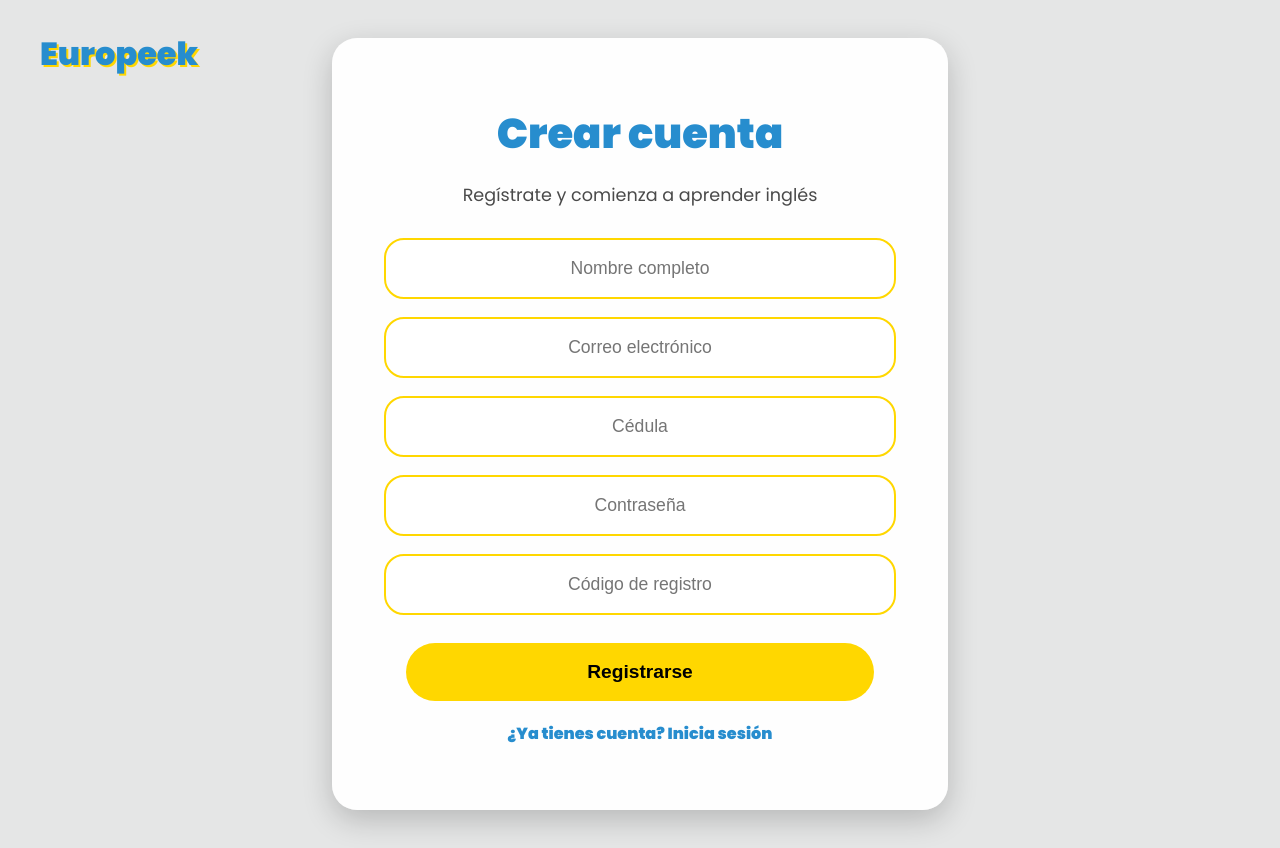
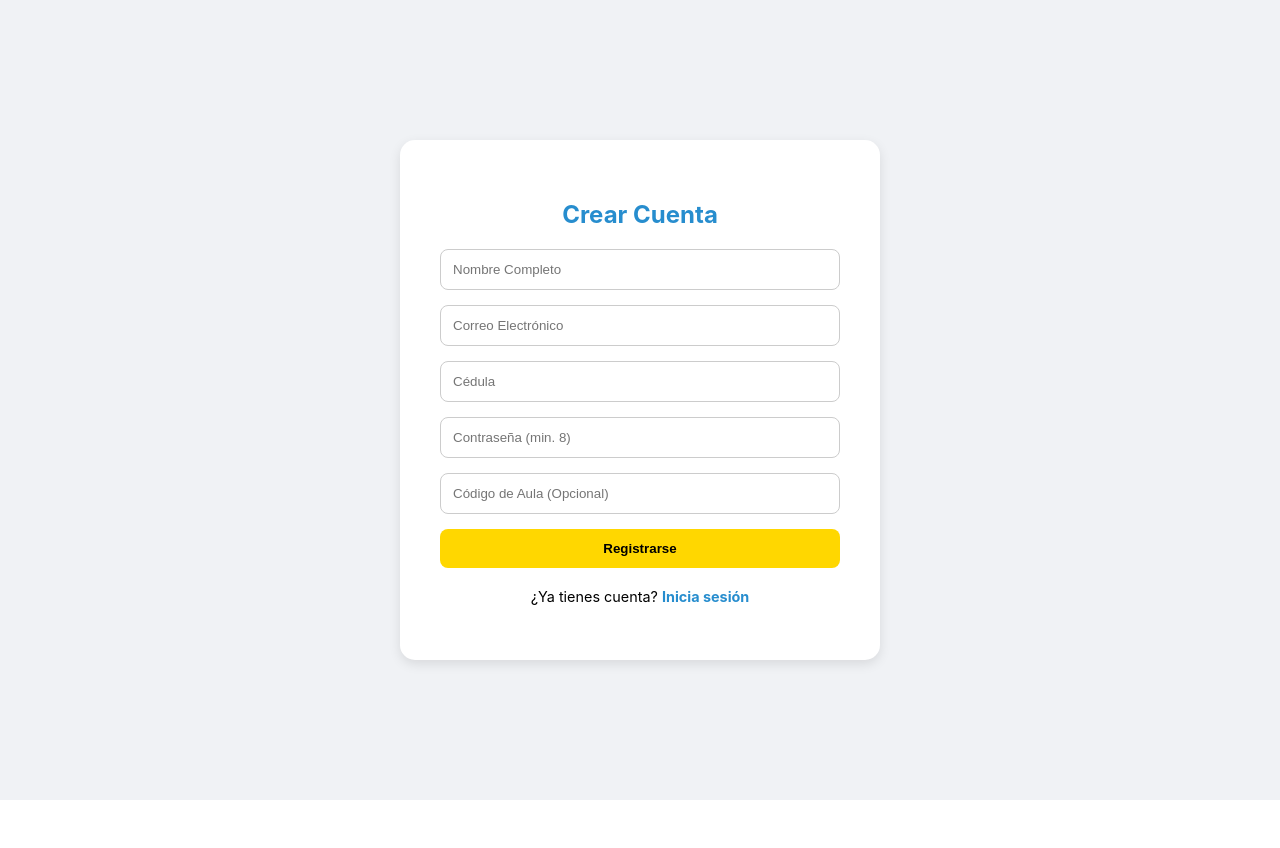
Before and after one commit to JonnathanI/TesisFront, a React (Create React App) app: page /register in a window 1280 px wide. After the commit the page ends 800 px from the top, so only its background shows below. Built offline with nearby package versions, Linux system fonts and the light colour scheme.

Commit message:
login y registro

```diff
--- a/src/Pages/Register.tsx
+++ b/src/Pages/Register.tsx
@@ -1,297 +1,79 @@
-import React, { useEffect, useMemo, useState } from "react";
+import React, { useState } from "react";
 import { useNavigate } from "react-router-dom";
 import { motion } from "framer-motion";
 import { register } from "../api/auth.service";
 
-// ===== COLORES =====
-const COLOR_PRIMARY_BLUE = "#278DCE";
-const COLOR_SECONDARY_YELLOW = "#FFD700";
-const COLOR_BG_LIGHT = "#E5E6E6";
-const COLOR_CARD_BG = "rgba(255, 255, 255, 0.95)";
-const COLOR_TEXT_DARK = "#4A4A4A";
-const COLOR_ERROR = "#ff4d4f";
-const COLOR_SUCCESS = "#52c41a";
-
-// ===== VALIDADORES =====
-const validators = {
-  fullName: (v: string) => {
-    if (!v.trim()) return "El nombre es obligatorio";
-    return null; // El bloqueo en handleChange ya asegura que solo haya letras
-  },
-  username: (v: string) => {
-    if (!v.trim()) return "El correo es obligatorio";
-    if (!v.includes("@")) return "El correo debe incluir un '@'";
-    if (!v.includes(".")) return "El correo debe incluir un dominio (punto)";
-    const emailRegex = /^[^\s@]+@[^\s@]+\.[^\s@]+$/;
-    return emailRegex.test(v) ? null : "Formato de correo no válido";
-  },
-  cedula: (v: string) => {
-    if (!v.trim()) return "La cédula es obligatoria";
-    return v.length === 10 ? null : "Debe tener exactamente 10 dígitos";
-  },
-  password: (v: string) => {
-    if (!v.trim()) return "La contraseña es obligatoria";
-    return v.length >= 6 ? null : "Mínimo 6 caracteres";
-  },
-  registrationCode: (v: string) => null, // Opcional
-};
-
-const getPasswordStrength = (password: string) => {
-  let score = 0;
-  if (password.length >= 6) score++;
-  if (/[A-Z]/.test(password)) score++;
-  if (/[0-9]/.test(password)) score++;
-  if (/[^A-Za-z0-9]/.test(password)) score++;
-  return score;
-};
-
 export default function Register() {
   const navigate = useNavigate();
-
   const [form, setForm] = useState({
     fullName: "",
-    username: "",
+    email: "",
     password: "",
     cedula: "",
     registrationCode: "",
   });
-
-  const [fieldErrors, setFieldErrors] = useState<Record<string, string | null>>({});
-  const [touched, setTouched] = useState<Record<string, boolean>>({});
   const [error, setError] = useState<string | null>(null);
   const [loading, setLoading] = useState(false);
-
-  useEffect(() => {
-    const id = "poppins-font";
-    if (!document.getElementById(id)) {
-      const link = document.createElement("link");
-      link.id = id;
-      link.rel = "stylesheet";
-      link.href = "https://fonts.googleapis.com/css2?family=Poppins:wght@400;700;900&display=swap";
-      document.head.appendChild(link);
-    }
-    document.body.style.margin = "0";
-    document.body.style.backgroundColor = COLOR_BG_LIGHT;
-    document.body.style.color = COLOR_TEXT_DARK;
-    document.body.style.fontFamily = "'Poppins', sans-serif";
-  }, []);
-
-  const styles = useMemo(() => ({
-    page: {
-      minHeight: "100vh",
-      display: "flex",
-      justifyContent: "center",
-      alignItems: "center",
-      position: "relative" as const,
-      padding: 24,
-    },
-    logoText: {
-      position: "absolute" as const,
-      left: 40,
-      top: 30,
-      fontSize: 32,
-      fontWeight: 900,
-      color: COLOR_PRIMARY_BLUE,
-      textShadow: `2px 2px 0 ${COLOR_SECONDARY_YELLOW}`,
-      cursor: "pointer",
-    },
-    card: {
-      background: COLOR_CARD_BG,
-      borderRadius: 25,
-      padding: "64px 48px",
-      width: 520,
-      maxWidth: "95%",
-      textAlign: "center" as const,
-      boxShadow: "0 10px 30px rgba(0,0,0,0.2)",
-    },
-    title: { fontSize: "2.6rem", fontWeight: 900, color: COLOR_PRIMARY_BLUE, margin: 0 },
-    subtitle: { marginBottom: 30, fontSize: "1.1rem" },
-    inputWrapper: {
-      position: "relative" as const,
-      display: "flex",
-      flexDirection: "column" as const,
-      alignItems: "center",
-      marginBottom: 18,
-      width: "100%",
-    },
-    input: (field: string) => ({
-      width: "90%",
-      padding: "18px 20px",
-      borderRadius: 20,
-      border: `2px solid ${
-        touched[field]
-          ? fieldErrors[field] ? COLOR_ERROR : COLOR_SUCCESS
-          : COLOR_SECONDARY_YELLOW
-      }`,
-      fontSize: "1.1rem",
-      textAlign: "center" as const,
-      transition: "border 0.3s",
-      outline: "none"
-    }),
-    hintBox: {
-      position: "absolute" as const,
-      right: -230,
-      top: "50%",
-      transform: "translateY(-50%)",
-      width: 210,
-      padding: "10px 14px",
-      background: "#fff3cd",
-      color: "#856404",
-      borderRadius: 12,
-      fontSize: "0.85rem",
-      fontWeight: 700,
-      boxShadow: "0 5px 15px rgba(0,0,0,0.15)",
-    },
-    strengthBar: {
-      width: "90%",
-      height: 8,
-      borderRadius: 10,
-      background: "#ddd",
-      overflow: "hidden",
-      marginTop: 8,
-    },
-    strengthFill: (score: number) => ({
-      height: "100%",
-      width: `${score * 25}%`,
-      background: score <= 1 ? "#ff4d4f" : score === 2 ? "#faad14" : "#52c41a",
-      transition: "0.3s",
-    }),
-    error: { color: COLOR_ERROR, fontWeight: 700, marginBottom: 10 },
-    button: {
-      width: "90%",
-      padding: 18,
-      fontSize: "1.2rem",
-      fontWeight: 900,
-      borderRadius: 50,
-      background: COLOR_SECONDARY_YELLOW,
-      cursor: "pointer",
-      border: "none",
-      marginTop: 10,
-    },
-    link: {
-      color: COLOR_PRIMARY_BLUE,
-      cursor: "pointer",
-      fontWeight: 800,
-      marginTop: 20,
-      display: "block",
-    },
-  }), [fieldErrors, touched]);
-
-  const handleChange = (e: React.ChangeEvent<HTMLInputElement>) => {
-    const { name, value } = e.target;
-    let filteredValue = value;
-
-    // --- BLOQUEO DE TECLADO ---
-    if (name === "fullName") {
-      // Bloquea números y especiales (solo letras y espacios)
-      filteredValue = value.replace(/[^A-Za-zÁÉÍÓÚáéíóúÑñ ]/g, "");
-    }
-
-    if (name === "cedula") {
-      // Bloquea letras y limita a 10 dígitos
-      filteredValue = value.replace(/\D/g, "").slice(0, 10);
-    }
-
-    if (name === "username") {
-        // Correo no puede tener espacios
-        filteredValue = value.replace(/\s/g, "");
-    }
-
-    setForm((p) => ({ ...p, [name]: filteredValue }));
-
-    // Validación en tiempo real sobre el valor filtrado
-    const errorMsg = validators[name as keyof typeof validators](filteredValue);
-    setFieldErrors((p) => ({ ...p, [name]: errorMsg }));
-  };
-
-  const handleBlur = (e: React.FocusEvent<HTMLInputElement>) => {
-    const { name, value } = e.target;
-    setTouched((p) => ({ ...p, [name]: true }));
-    const errorMsg = validators[name as keyof typeof validators](value);
-    setFieldErrors((p) => ({ ...p, [name]: errorMsg }));
-  };
 
   const handleSubmit = async (e: React.FormEvent) => {
     e.preventDefault();
     setError(null);
-
-    const newErrors: Record<string, string | null> = {};
-    let hasErrors = false;
-    (Object.keys(form) as Array<keyof typeof form>).forEach(key => {
-        const err = validators[key](form[key]);
-        if(err) hasErrors = true;
-        newErrors[key] = err;
-    });
-
-    setFieldErrors(newErrors);
-    setTouched({ fullName: true, username: true, cedula: true, password: true, registrationCode: true });
-
-    if (hasErrors) {
-      setError("Por favor corrige los errores.");
-      return;
-    }
+    setLoading(true);
 
     try {
-      setLoading(true);
-      await register(form);
+      // 1. Validaciones mínimas
+      if (form.password.length < 8) throw new Error("Mínimo 8 caracteres en contraseña");
+      if (form.cedula.length !== 10) throw new Error("Cédula debe tener 10 dígitos");
+
+      // 2. Limpieza del Payload para Kotlin
+      const payload = {
+        email: form.email.trim(),
+        password: form.password,
+        fullName: form.fullName.trim(),
+        cedula: form.cedula.trim(),
+        registrationCode: form.registrationCode.trim() || null,
+      };
+
+      await register(payload as any);
+      alert("¡Registro exitoso! Ahora inicia sesión.");
       navigate("/login");
     } catch (err: any) {
-      setError(err.message || "Error al registrar");
+      setError(err.message);
     } finally {
       setLoading(false);
     }
   };
 
+  const inputStyle = {
+    width: "100%", padding: "12px", marginBottom: "15px",
+    borderRadius: "8px", border: "1px solid #ccc", boxSizing: "border-box" as const
+  };
+
   return (
-    <div style={styles.page}>
-      <div style={styles.logoText} onClick={() => navigate("/")}>Europeek</div>
+    <div style={{ minHeight: "100vh", display: "flex", justifyContent: "center", alignItems: "center", background: "#f0f2f5" }}>
+      <motion.div initial={{ opacity: 0, scale: 0.9 }} animate={{ opacity: 1, scale: 1 }}
+        style={{ background: "white", padding: "40px", borderRadius: "15px", width: "100%", maxWidth: "400px", boxShadow: "0 4px 12px rgba(0,0,0,0.1)" }}>
 
-      <motion.div initial={{ scale: 0.9, opacity: 0 }} animate={{ scale: 1, opacity: 1 }}>
-        <form onSubmit={handleSubmit} style={styles.card}>
-          <h1 style={styles.title}>Crear cuenta</h1>
-          <p style={styles.subtitle}>Regístrate y comienza a aprender inglés</p>
+        <h2 style={{ textAlign: "center", color: "#278DCE", marginBottom: "20px" }}>Crear Cuenta</h2>
 
-          {(["fullName", "username", "cedula", "password", "registrationCode"] as const).map((field) => (
-            <div key={field} style={styles.inputWrapper}>
-              <input
-                style={styles.input(field)}
-                type={field === "password" ? "password" : "text"}
-                name={field}
-                placeholder={
-                  field === "fullName" ? "Nombre completo" :
-                  field === "username" ? "Correo electrónico" :
-                  field === "cedula" ? "Cédula" :
-                  field === "password" ? "Contraseña" : "Código de registro"
-                }
-                value={form[field]}
-                onChange={handleChange}
-                onBlur={handleBlur}
-                autoComplete="off"
-                maxLength={field === "cedula" ? 10 : undefined}
-              />
+        {error && <div style={{ color: "red", background: "#fee", padding: "10px", borderRadius: "5px", marginBottom: "15px", fontSize: "0.85rem" }}>{error}</div>}
 
-              {touched[field] && fieldErrors[field] && (
-                <div style={styles.hintBox}>{fieldErrors[field]}</div>
-              )}
+        <form onSubmit={handleSubmit}>
+          <input style={inputStyle} placeholder="Nombre Completo" onChange={e => setForm({...form, fullName: e.target.value})} required />
+          <input style={inputStyle} type="email" placeholder="Correo Electrónico" onChange={e => setForm({...form, email: e.target.value})} required />
+          <input style={inputStyle} placeholder="Cédula" maxLength={10} onChange={e => setForm({...form, cedula: e.target.value})} required />
+          <input style={inputStyle} type="password" placeholder="Contraseña (min. 8)" onChange={e => setForm({...form, password: e.target.value})} required />
+          <input style={inputStyle} placeholder="Código de Aula (Opcional)" onChange={e => setForm({...form, registrationCode: e.target.value})} />
 
-              {field === "password" && form.password && (
-                <div style={styles.strengthBar}>
-                  <div style={styles.strengthFill(getPasswordStrength(form.password))} />
-                </div>
-              )}
-            </div>
-          ))}
-
-          {error && <div style={styles.error}>{error}</div>}
-
-          <button style={styles.button} type="submit" disabled={loading}>
+          <button type="submit" disabled={loading}
+            style={{ width: "100%", padding: "12px", background: "#FFD700", border: "none", borderRadius: "8px", fontWeight: "bold", cursor: loading ? "not-allowed" : "pointer" }}>
             {loading ? "Registrando..." : "Registrarse"}
           </button>
+        </form>
 
-          <span style={styles.link} onClick={() => navigate("/login")}>
-            ¿Ya tienes cuenta? Inicia sesión
-          </span>
-        </form>
+        <p style={{ textAlign: "center", marginTop: "20px", fontSize: "0.9rem" }}>
+          ¿Ya tienes cuenta? <span style={{ color: "#278DCE", cursor: "pointer", fontWeight: "bold" }} onClick={() => navigate("/login")}>Inicia sesión</span>
+        </p>
       </motion.div>
     </div>
   );
--- a/src/api/auth.service.ts
+++ b/src/api/auth.service.ts
@@ -25,7 +25,8 @@ export interface LoginCredentials {
 }
 
 export interface RegisterCredentials {
-    username: string;
+  email: string;
+   // username: string;
     password: string;
     fullName: string;
 cedula: string;              // ✅ NUEVO
@@ -103,6 +104,7 @@ export interface AnswerResultDTO {
 }
 
 export interface UserProfileData {
+  userId?: string;
     fullName: string;
     username: string;
     joinedAt: string;
@@ -284,14 +286,21 @@ const apiFetch = async (
 // 4. MÉTODOS EXPORTADOS
 // ==========================================
 
+// En src/api/auth.service.ts
 export const login = async (credentials: LoginCredentials): Promise<AuthResponse> => {
     const response = await apiFetch('/auth/login', {
         method: 'POST',
+        // Cambiamos 'username' por 'email' para que Kotlin lo reciba correctamente
         body: JSON.stringify({ email: credentials.username, password: credentials.password }),
     }, false);
 
+    if (!response.ok) {
+        const errorData = await response.json().catch(() => ({}));
+        // Lanzamos el mensaje exacto que viene de tu AuthController (ej: "Usuario no registrado")
+        throw new Error(errorData.message || "Credenciales inválidas");
+    }
+
     const data: AuthResponse = await response.json();
-
     saveToken(data.token);
     localStorage.setItem(ROLE_KEY, data.role);
 
@@ -302,14 +311,21 @@ export const register = async (credentials: RegisterCredentials): Promise<AuthRe
   const response = await apiFetch('/auth/register', {
     method: 'POST',
     body: JSON.stringify({
-      email: credentials.username,
+      email: credentials.email,            // DEBE ser 'email'
       password: credentials.password,
       fullName: credentials.fullName,
-      cedula: credentials.cedula,                 // ✅
-      registrationCode: credentials.registrationCode, // ✅
-      adminCode: credentials.adminCode
+      cedula: credentials.cedula,
+      registrationCode: credentials.registrationCode, // Coincide con @JsonProperty
+      adminCode: credentials.adminCode || null
     }),
   }, false);
+
+  if (!response.ok) {
+    // Esto te ayudará a ver el error real del backend en la consola
+    const errorData = await response.json().catch(() => ({}));
+    console.error("Error del Backend:", errorData);
+    throw new Error(errorData.message || "Error 400: Datos inválidos");
+  }
 
   const data: AuthResponse = await response.json();
   saveToken(data.token);
@@ -371,6 +387,17 @@ export const completeLesson = async (lessonId: string, correctAnswers: number):
 
 export const getUserProfile = async (): Promise<UserProfileData> => {
     const response = await apiFetch('/users/me', { method: 'GET' });
+
+    if (!response.ok) {
+        // Si el token es inválido, mejor limpiar y redirigir
+        if (response.status === 401) {
+            removeToken();
+            window.location.href = '/login';
+        }
+        const errorText = await response.text();
+        throw new Error(errorText || "Error al obtener perfil");
+    }
+
     return response.json();
 };
 
```
Also changed, not shown: src/Students/StudentDashboard.tsx (+80 -28 lines). Lines whose indentation alone changed are shown as unchanged.
